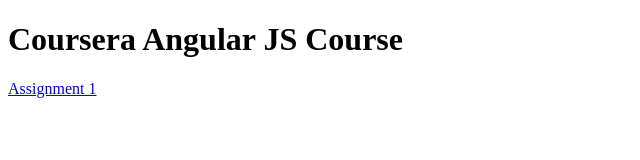
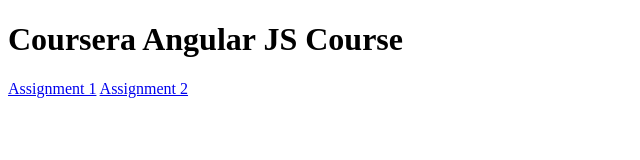
Before and after one commit to lb08abu/course5-angularJS, a plain HTML site: page index.html in a window 1280 px wide. Shown: the whole page, without its empty margins (0-640 px from the left). Drawn offline with Linux system fonts and the light colour scheme.

Commit message:
Updated index

```diff
--- a/index.html
+++ b/index.html
@@ -7,5 +7,6 @@
   <body>
     <h1>Coursera Angular JS Course</h1>
     <a href="assignments/assignment1/index.html">Assignment 1</a>
+    <a href="assignments/assignment2/index.html">Assignment 2</a>
   </body>
 </html>
```
